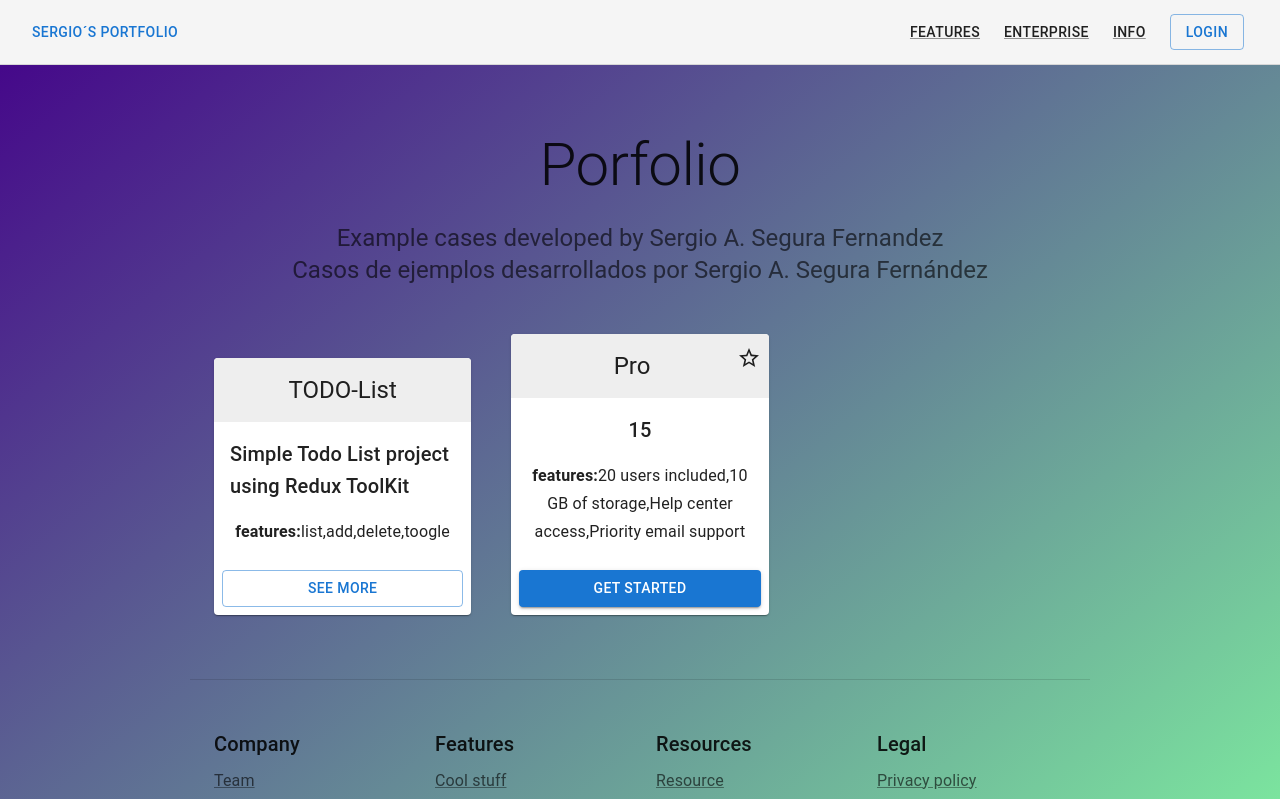
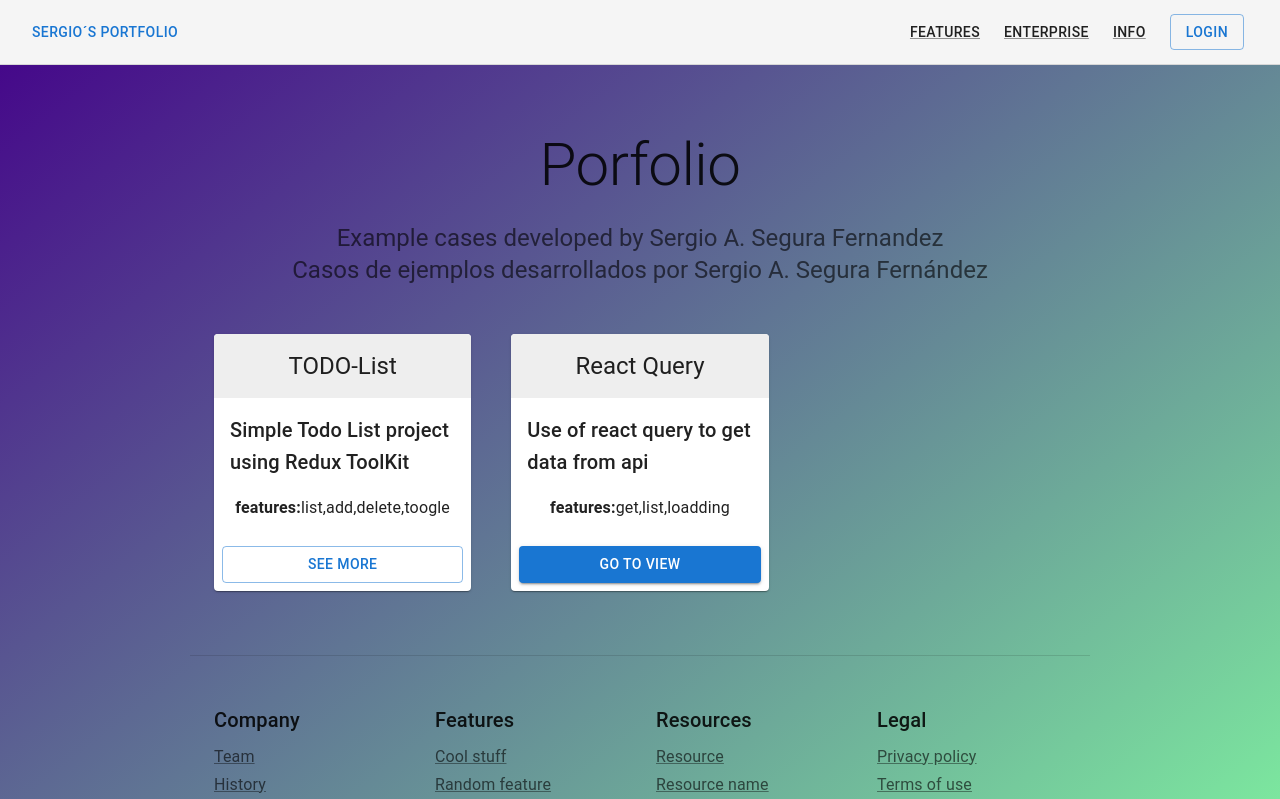
Before and after one commit to sasegura/portfolio, a React (Create React App) app: page / in a window 1280 px wide. Shown: the top 799 px of the page. Built offline with nearby package versions, Linux system fonts and the light colour scheme.

Commit message:
router change

```diff
--- a/src/App.tsx
+++ b/src/App.tsx
@@ -1,12 +1,12 @@
 import Box from '@mui/material/Box';
-import { BrowserRouter } from 'react-router-dom';
+import { HashRouter } from 'react-router-dom';
 import Footer from './components/Footer';
 import MenuBar from './components/MenuBar';
 import AppRoutes from './components/Routes';
 
 function App() {
   return (
-    <BrowserRouter>
+    <HashRouter>
       <Box
         sx={{
           background: 'linear-gradient(to right bottom, #430089, #82ffa1)',
@@ -18,7 +18,7 @@ function App() {
         <AppRoutes />
         <Footer />
       </Box>
-    </BrowserRouter>
+    </HashRouter>
   );
 }
 
--- a/src/containers/Home/index.tsx
+++ b/src/containers/Home/index.tsx
@@ -23,16 +23,11 @@ const tiers = [
     link: '/todo-list',
   },
   {
-    title: 'Pro',
+    title: 'React Query',
     subheader: 'Most popular',
-    description: '15',
-    features: [
-      '20 users included',
-      '10 GB of storage',
-      'Help center access',
-      'Priority email support',
-    ],
-    buttonText: 'Get started',
+    description: 'Use of react query to get data from api',
+    features: ['get', 'list', 'loadding'],
+    buttonText: 'Go to view',
     buttonVariant: 'contained',
     link: '/react-query',
   },
```
